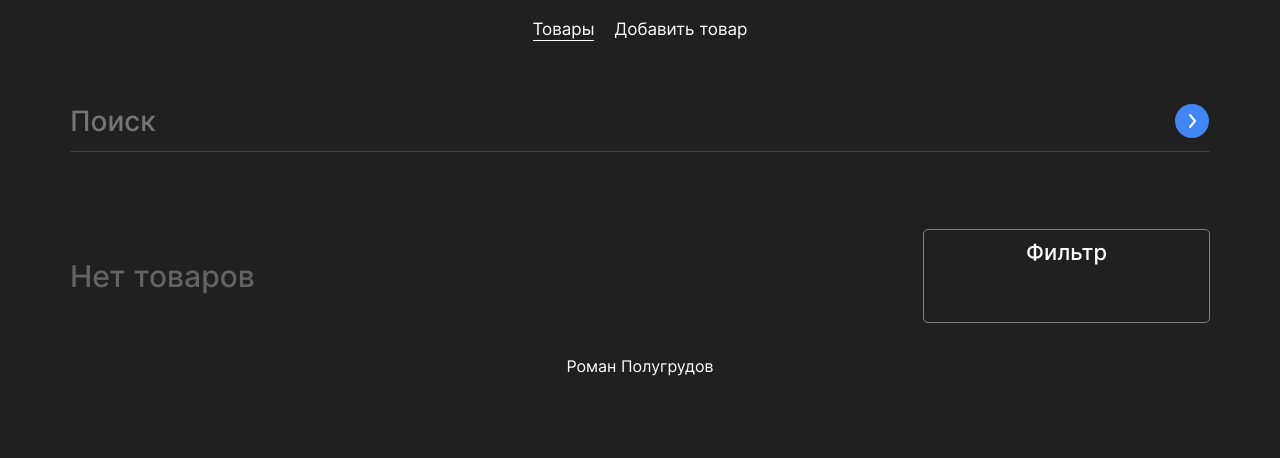
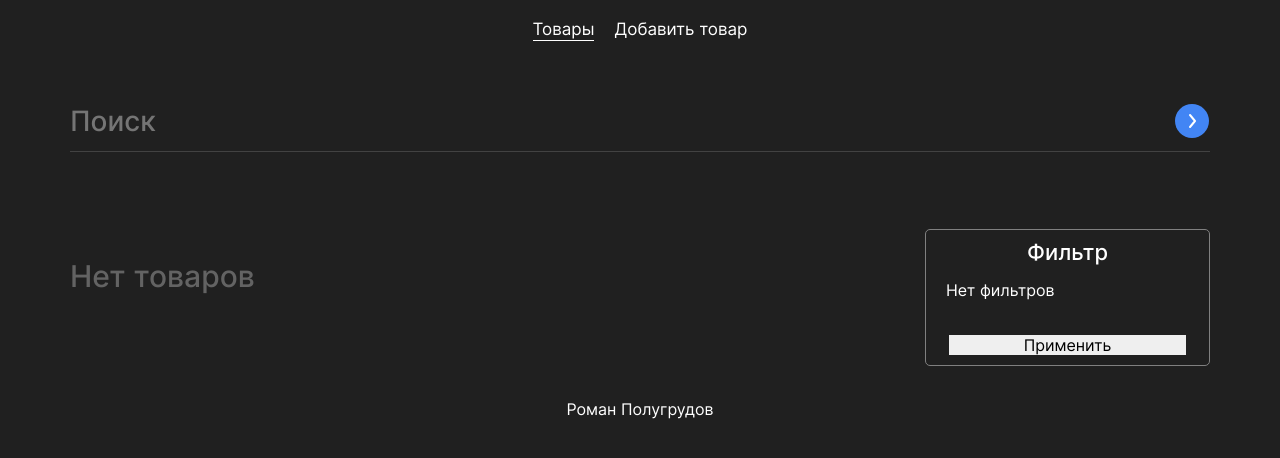
Before and after one commit to RonWinchester/adding-products, a React (Create React App) app in the folder frontend/: page / in a window 1280 px wide. Shown: the top 458 px of the page. Built offline with nearby package versions, Linux system fonts and the light colour scheme.

Commit message:
feat: SideBar 1.0

```diff
--- a/frontend/src/components/SideBar/SideBar.css
+++ b/frontend/src/components/SideBar/SideBar.css
@@ -4,6 +4,9 @@
   border: 1px solid gray;
   width: 25%;
   border-radius: 5px;
+  height: max-content;
+  box-sizing: border-box;
+  padding: 10px;
 }
 
 .sidebar__title {
@@ -12,12 +15,44 @@
   line-height: 25px;
   margin: 0;
   align-self: center;
-  margin-top: 10px;
 }
 
 .element__settings {
-    list-style: none;
-    margin: 0;
-    padding: 0;
-    margin-left: 10px;
+  list-style: none;
+  margin: 0;
+  padding: 0;
+  margin-left: 10px;
 }
+
+.sidebar__button {
+  width: 90%;
+  justify-self: center;
+  align-self: center;
+  outline: none;
+  border: none;
+  cursor: pointer;
+  margin-top: 20px;
+}
+
+.sidebar__button:hover {
+  opacity: 0.8;
+}
+
+.element__setting_nested {
+  opacity: 1;
+  display: flex;
+  align-items: center;
+}
+
+.sidebar__input {
+  margin-right: 5px;
+}
+
+.sidebar__input:hover {
+  opacity: 0.8;
+  cursor: pointer;
+}
+
+.sidebar__label {
+  font-size: 13px;
+}
--- a/frontend/src/components/SideBar/SideBar.js
+++ b/frontend/src/components/SideBar/SideBar.js
@@ -3,40 +3,52 @@ import { Context } from "../../contexts/context";
 
 function SideBar() {
   const context = React.useContext(Context);
-  let set = [];
+  const [checked, setChecked] = React.useState(null)
+  function chengeCheckbox(e) {
+    setChecked(e.target.value);
+    console.log(e.target.value)
+ }
+
+  function handleSubmit(evt) {
+    evt.preventDefault();
+    console.log()
+  }
+
+  let onlyParams = [];
+  let paramsName = [];
+  let types = new Set();
+  let brands = new Set();
+
   context.forEach((element) => {
-    set.push(element.params);
-  });
-  let params = [];
-
-  let params1 = new Set();
-  let params2 = new Set();
-
-  set.forEach((element) => {
-    params = Object.fromEntries(Object.entries(element).slice(0, -1));
-    params1.add(Object.values(element).slice(0, -1)[0])
-    params2.add(Object.values(element).slice(0, -1)[1])
-
-    /* params.forEach((el)=>{
-      Array.from(el)
-    }) */
-
+    onlyParams.push(element.params);
   });
 
-  console.log(params)
+  onlyParams.forEach((element) => {
+    paramsName = Object.keys(element).slice(0, -1);
+    types.add(Object.values(element).slice(0, -1)[0]);
+    brands.add(Object.values(element).slice(0, -1)[1]);
+  });
+
+  let allSpecifications = [Array.from(types), Array.from(brands)];
   return (
     <form className="sidebar">
       <h2 className="sidebar__title">Фильтр</h2>
-      {/* <ul className="element__settings">
-        {params.length > 0 ? (
-          params.map((element, index) => (
+      {
+        <ul className="element__settings">
+          {paramsName.length > 0 ? (
+            paramsName.map((element, index) => (
               <li className="element__setting" key={index}>
                 {element}
                 <ul className="element__settings">
-                {params.map((el, indx) => (
-                  <li key={indx}>
-                    <input type="radio" />
-                    <label htmlFor="radio">{el}</label>
+                  {allSpecifications[index].map((el, indx) => (
+                    <li
+                      key={indx}
+                      className="element__setting element__setting_nested"
+                    >
+                      <label htmlFor="checkbox" className="sidebar__label">
+                        <input type="checkbox" className="sidebar__input" value={el} name={el} checked={el === checked} onChange={(e)=> chengeCheckbox(e)}/>
+                        {el}
+                      </label>
                     </li>
                   ))}
                 </ul>
@@ -45,7 +57,11 @@ function SideBar() {
           ) : (
             <p>Нет фильтров</p>
           )}
-      </ul> */}
+        </ul>
+      }
+      <button type="submit" className="sidebar__button" onClick={handleSubmit}>
+        Применить
+      </button>
     </form>
   );
 }
```
Lines whose indentation alone changed are shown as unchanged.
